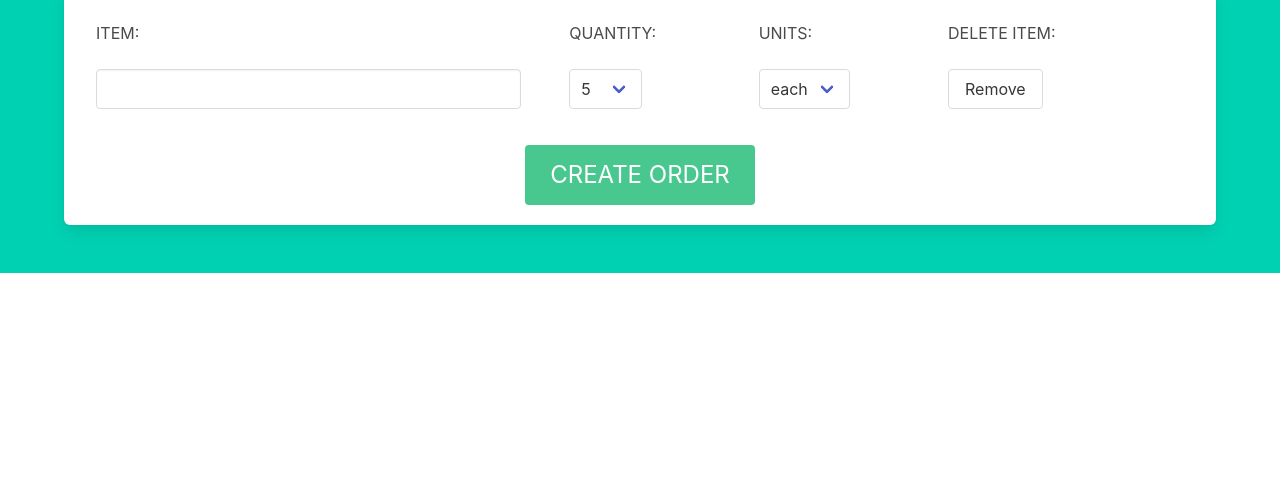
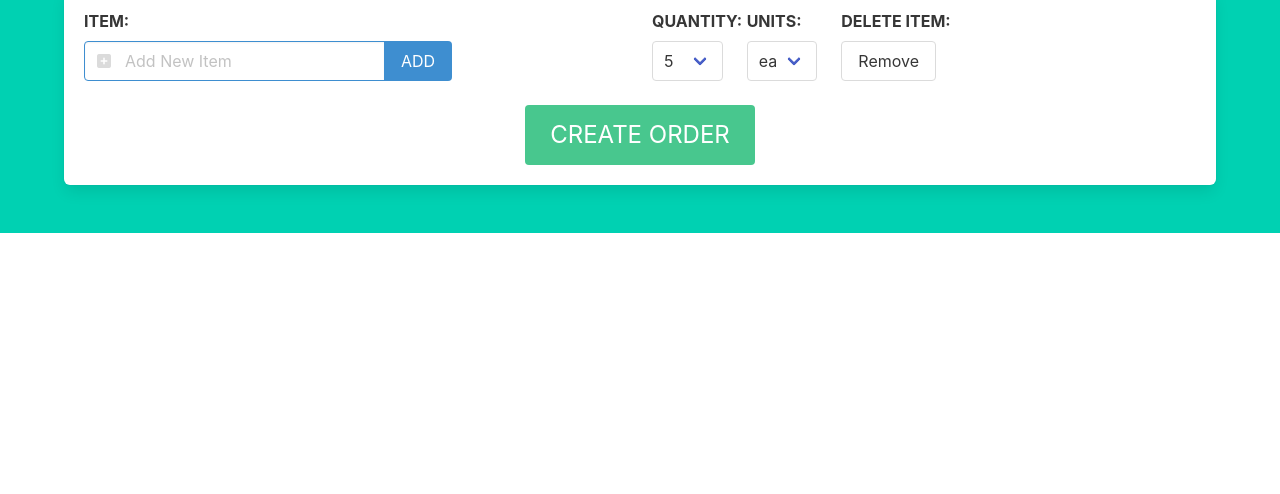
Before and after one commit to Alexander-Happe/Project_2, a website: page public/orders.html in a window 1280 px wide. Shown: the part 306-800 px from the top of the page. Drawn offline with nearby package versions, Linux system fonts and the light colour scheme; no server answers.

Commit message:
orders html labels added

```diff
--- a/public/assets/js/orders.js
+++ b/public/assets/js/orders.js
@@ -14,4 +14,11 @@ $(document).ready(function() {
       }
     });
   }
+
+  function addToList() {
+    var listItem = document.getElementById("#newItemInput");
+    console.log(listItem);
+  }
+
+  document.getElementById("#addToListBtn").onclick = addToList();
 });
--- a/public/orders.html
+++ b/public/orders.html
@@ -9,10 +9,10 @@
       content="width=device-width, initial-scale=1, shrink-to-fit=no"
     />
     <!-- font Awesome -->
-    <link
-      rel="stylesheet"
-      href="https://cdnjs.cloudflare.com/ajax/libs/font-awesome/5.12.0/js/all.min.js"
-    />
+    <script
+      src="https://kit.fontawesome.com/abe556496a.js"
+      crossorigin="anonymous"
+    ></script>
     <!-- Bulma CSS -->
     <link
       rel="stylesheet"
@@ -62,26 +62,38 @@
     <div class="block">
       <section class="section">
         <div class="container">
-          <h3 class="level-item is-size-3">Ordered form</h3>
+          <h3 class="is-size-3">Ordered form</h3>
           <div class="box">
+            <!-- first row/includes column headers -->
             <div class="columns">
-              <div class="column is-5">
-                <!-- ordered item column -->
-                <div class="column is-full">ITEM:</div>
-                <div class="column is-full">
+              <!-- add new item column -->
+              <div id="ItemColumn" class="column is-6">
+                <div class="column-is-full">
+                  <label class="label">ITEM:</label>
+                  <div class="field has-addons">
+                    <div class="control has-icons-left">
                       <input
+                        id="newItemInput"
                         type="text"
-                    class="input level-item"
-                    placeholder=""
-                    value=""
+                        class="input is-info"
+                        placeholder="Add New Item"
                       />
+                      <span class="icon is-left">
+                        <i class="fas fa-plus-square"></i>
+                      </span>
+                    </div>
+                    <div class="control">
+                      <a id="addToListBtn" class="button is-info">ADD</a>
+                    </div>
+                  </div>
                 </div>
               </div>
 
-              <!-- quantity column -->
-              <div class="column is-2">
-                <div class="column is-full">QUANTITY:</div>
-                <div class="column is-full">
+              <!-- dropdown selector for quantity column -->
+              <div class="column is-1">
+                <div class="field">
+                  <label for="quantity" class="label">QUANTITY:</label>
+                  <div class="control">
                     <div class="select">
                       <select>
                         <option>5</option>
@@ -94,10 +106,13 @@
                     </div>
                   </div>
                 </div>
+              </div>
 
-              <div class="column is-2">
-                <div class="column is-full">UNITS:</div>
-                <div class="column is-full">
+              <!-- dropdown selector for what type of units -->
+              <div class="column is-1">
+                <div class="field">
+                  <label for="units" class="label">UNITS:</label>
+                  <div class="control">
                     <div class="select">
                       <select>
                         <option>each</option>
@@ -106,18 +121,26 @@
                     </div>
                   </div>
                 </div>
+              </div>
+
+              <!-- this button deletes the entire row -->
               <div class="column is-2">
-                <div class="column is-full">DELETE ITEM:</div>
-                <div class="column is-full">
-                  <button class="button level-item">
+                <div class="field">
+                  <label for="remove" class="label">DELETE ITEM:</label>
+                  <div class="control">
+                    <button id="removeOrderRowBtn" class="button level-item">
                       Remove
                     </button>
                   </div>
                 </div>
               </div>
+            </div>
+
+            <!-- Create order Btn  -->
             <div class="columns is-centered">
               <div class="column has-text-centered is-4 ">
                 <button
+                  id="createOrderBtn"
                   class="button  is-large
               is-success"
                 >
```
Lines whose indentation alone changed are shown as unchanged.
